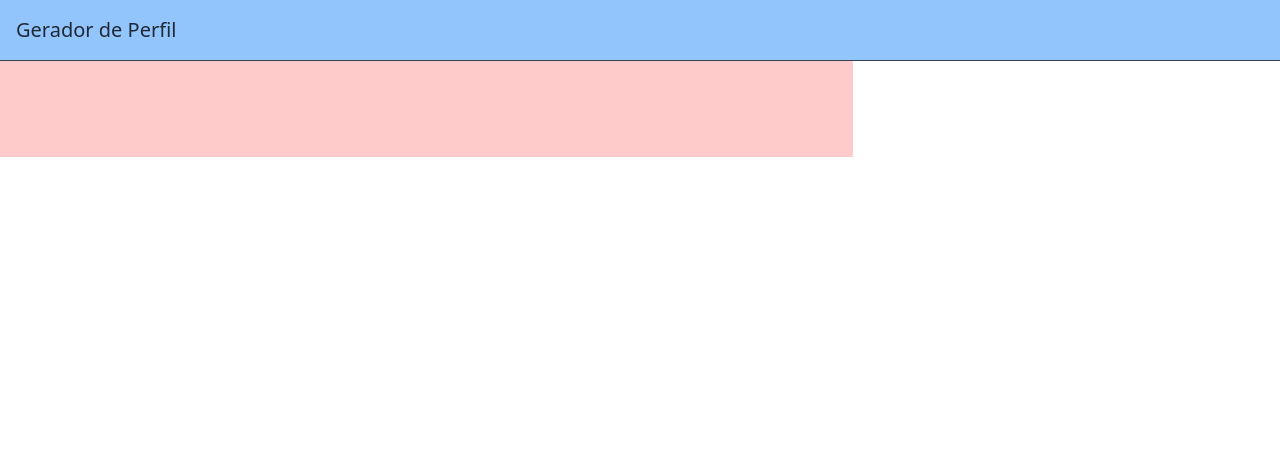
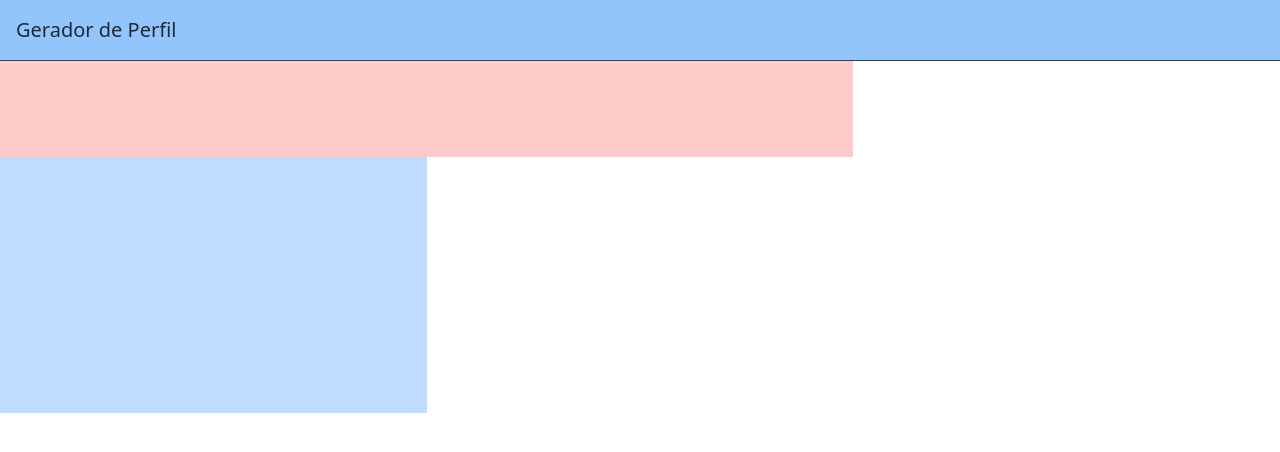
Before and after one commit to lopes-leandro/learn-vue-profile, a Vue app: page / in a window 1280 px wide. Shown: the top 452 px of the page. Built offline with nearby package versions, Linux system fonts and the light colour scheme.

Commit message:
Create component AppProfileDisplay

```diff
--- a/src/App.vue
+++ b/src/App.vue
@@ -1,12 +1,14 @@
 <script setup lang="ts">
 import AppHeader from "./components/AppHeader.vue";
-import AppProfileFormVue from "./components/AppProfileForm.vue";
+import AppProfileForm from "./components/AppProfileForm.vue";
+import AppProfileDisplay from "./components/AppProfileDisplay.vue";
 </script>
 
 <template>
   <AppHeader />
   <div>
-    <AppProfileFormVue />
+    <AppProfileForm />
+    <AppProfileDisplay />
   </div>
 </template>
 
--- /dev/null
+++ b/src/components/AppProfileDisplay.vue
@@ -0,0 +1,5 @@
+<template>
+  <section class="md:w-1/3 h-64 bg-blue-200 flex"></section>
+</template>
+<script setup lang="ts"></script>
+<style scoped></style>
```
